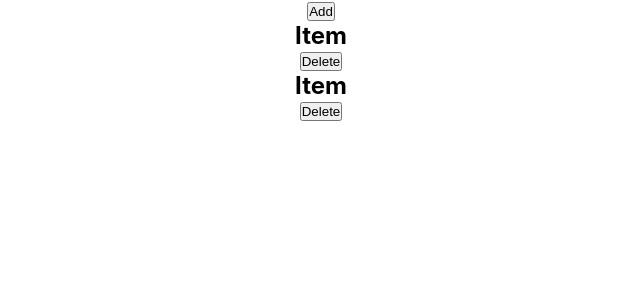
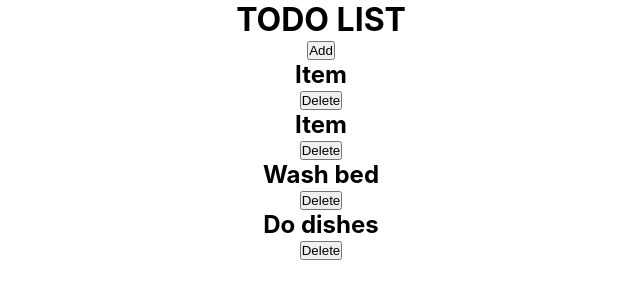
Before and after one commit to MikeIrlbeck/todo-app, a React (Create React App) app: page / in a window 1280 px wide. Shown: the top 300 px of the page, without its empty margins (319-959 px from the left). Built offline with nearby package versions, Linux system fonts and the light colour scheme.

Commit message:
Added props for Item; added data to create Items

```diff
--- a/src/App.js
+++ b/src/App.js
@@ -1,10 +1,14 @@
 import logo from './logo.svg';
 import './App.css';
+import { data } from './data';
 import Item from './components/Item';
 function App() {
   const addItem = () => {
     console.log('hello add');
   };
+  data.forEach((element) => {
+    console.log(element.name);
+  });
   return (
     <div className='App'>
       {/* <header className="App-header">
@@ -21,9 +25,15 @@ function App() {
           Learn React
         </a>
       </header> */}
+      <h1>TODO LIST</h1>
       <button onClick={addItem}>Add</button>
       <Item></Item>
       <Item></Item>
+      <section>
+        {data.map((el) => {
+          return <Item key={el.id} {...el}></Item>;
+        })}
+      </section>
     </div>
   );
 }
--- a/src/components/Item.js
+++ b/src/components/Item.js
@@ -1,6 +1,6 @@
 import React from 'react';
 
-const Item = () => {
+const Item = ({ name = 'Item' }) => {
   const deleteItem = () => {
     console.log('hello delete');
   };
@@ -8,7 +8,7 @@ const Item = () => {
     // react fragment
 
     <>
-      <h2>Item</h2>
+      <h2>{name}</h2>
       <button onClick={deleteItem}>Delete</button>
     </>
   );
--- /dev/null
+++ b/src/data.js
@@ -0,0 +1,10 @@
+export const data = [
+  {
+    id: 1,
+    name: 'Wash bed',
+  },
+  {
+    id: 2,
+    name: 'Do dishes',
+  },
+];
```
